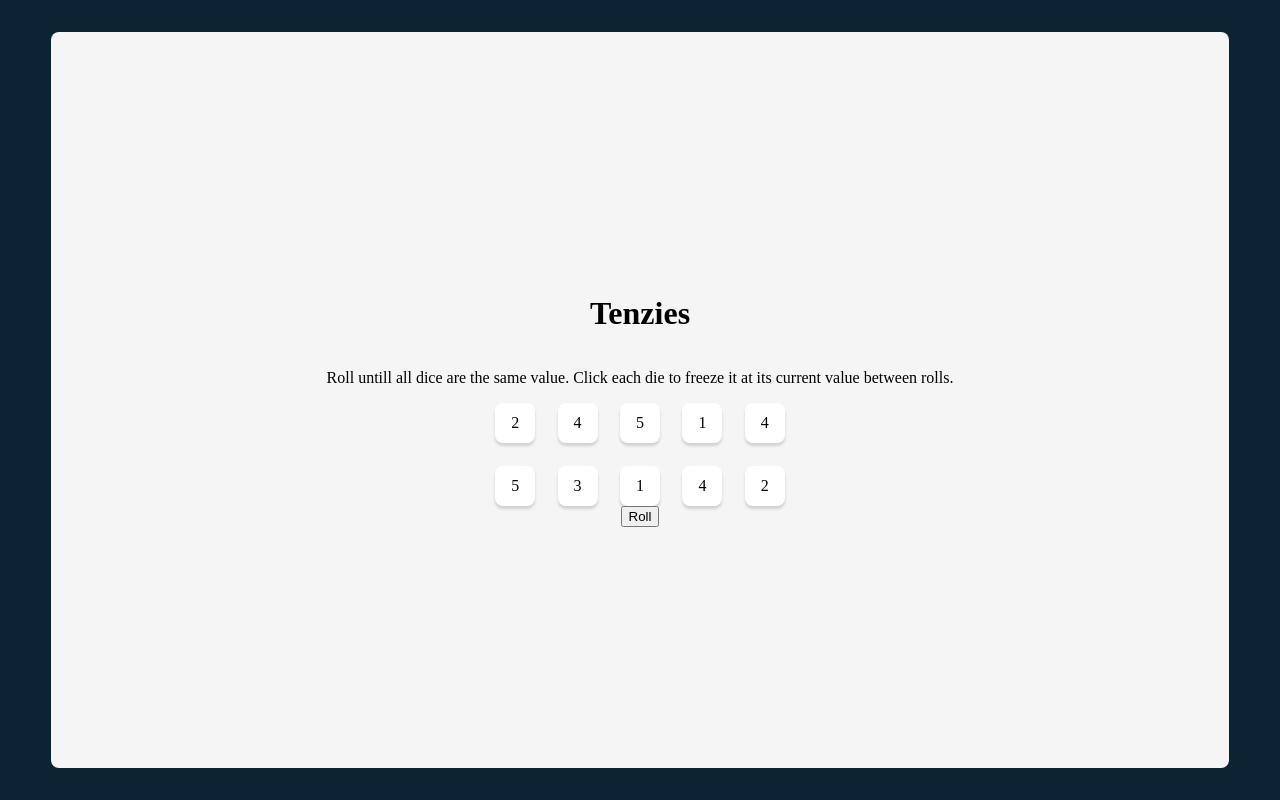
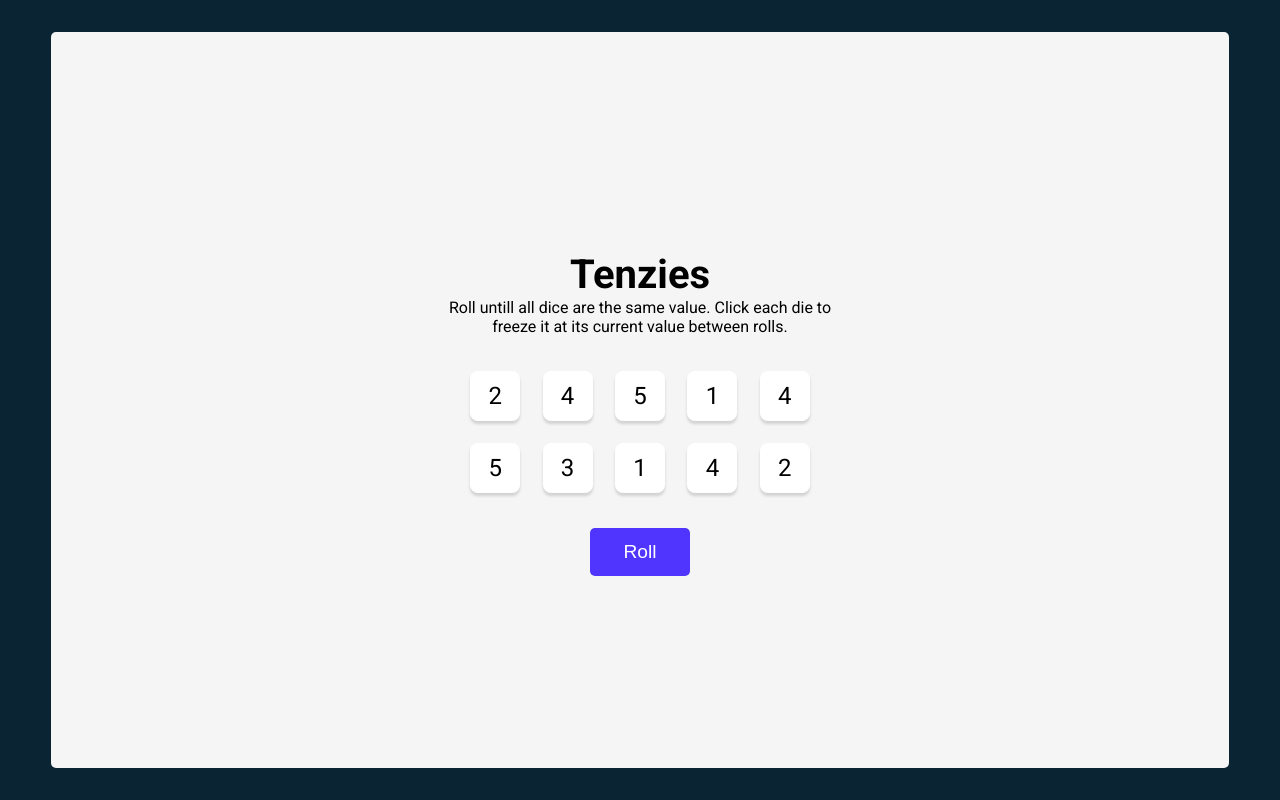
Before and after one commit to michaelrn2288/tenzies, a React (Vite) app: page / in a window 1280 px wide. Built offline with nearby package versions, Linux system fonts and the light colour scheme.

Commit message:
improve style

```diff
--- a/index.html
+++ b/index.html
@@ -1,13 +1,20 @@
 <!DOCTYPE html>
 <html lang="en">
+
 <head>
   <meta charset="UTF-8" />
+  <link rel="preconnect" href="https://fonts.googleapis.com">
+  <link rel="preconnect" href="https://fonts.gstatic.com" crossorigin>
+  <link href="https://fonts.googleapis.com/css2?family=Roboto:ital,wght@0,400;0,700;1,300&display=swap"
+    rel="stylesheet">
   <link rel="icon" type="image/svg+xml" href="/vite.svg" />
   <meta name="viewport" content="width=device-width, initial-scale=1.0" />
   <title>Vite + React</title>
 </head>
+
 <body>
   <div id="root"></div>
   <script type="module" src="/src/main.jsx"></script>
 </body>
+
 </html>
--- a/src/App.jsx
+++ b/src/App.jsx
@@ -64,7 +64,7 @@ export default function App() {
         <main>
             {tenzies && <Confetti /> }
             <h1>Tenzies</h1>
-            <p>Roll untill all dice are the same value.
+            <p className="instructions">Roll untill all dice are the same value.
                 Click each die to freeze it at its current value between rolls.</p>
 
             <div className="dice-container">
--- a/src/components/Die.css
+++ b/src/components/Die.css
@@ -1,12 +1,14 @@
 .die {
     background: white;
-    width: 40px;
-    height: 40px;
+    width: 50px;
+    height: 50px;
     border-radius: 0.5rem;
     box-shadow: 0 3px 3px rgba(0, 0, 0, 0.15);
     display: flex;
     justify-content: center;
     align-items: center;
+    font-size: 1.5em;
+    cursor: pointer;
 }
 
 .die.held {
--- a/src/index.css
+++ b/src/index.css
@@ -10,6 +10,7 @@ body {
     margin: 0;
     display: flex;
     justify-content: center;
+    font-family: 'Roboto', sans-serif;
 }
 
 main {
@@ -17,7 +18,7 @@ main {
     height: 92vh;
     background-color:rgba(245, 245, 245, 1);
     margin-top: 4vh;
-    border-radius: 0.5rem;
+    border-radius: 5px;
     padding: 2rem;
     display: flex;
     flex-direction: column;
@@ -25,8 +26,44 @@ main {
     align-items: center;
 }
 
+h1 {
+    font-size: 40px;
+    margin-bottom: 0;
+}
+
+.instructions {
+    max-width: 400px;
+    text-align: center;
+    margin-top: 0;
+    margin-bottom: 35px;
+}
+
 .dice-container {
     display: grid;
     grid-template-columns: repeat(5, 1fr);
     gap: 1.4rem;
 }
+
+button {
+    margin-top: 35px;
+    width: 100px;
+    height: 48px;
+    border-radius: 5px;
+    border: none;
+    background-color: rgb(80, 53, 255);
+    color: white;
+    cursor: pointer;
+    transition: 0.2s;
+    font-size: 1.2em;
+}
+
+button:hover {
+    box-shadow: 3px 3px 3px rgba(80, 53, 255, 0.3),
+                -3px 3px 3px rgba(80, 53, 255, 0.3),
+                3px -3px 3px rgba(80, 53, 255, 0.3),
+                -3px -3px 3px rgba(80, 53, 255, 0.3);
+}
+
+button:active {
+    box-shadow: inset 5px 5px 10px -3px rgba(0, 0, 0, 0.7);
+}
```
Lines whose indentation alone changed are shown as unchanged.
